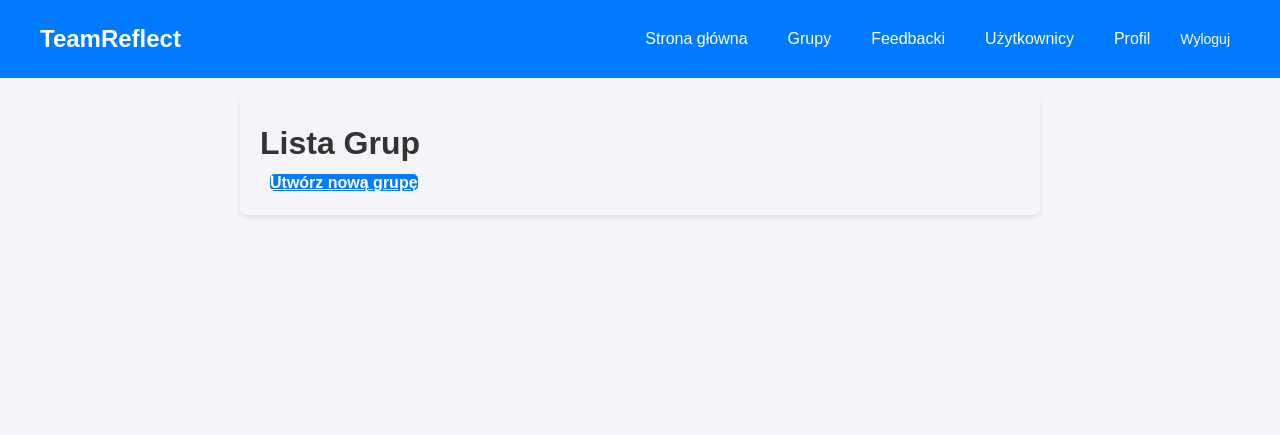
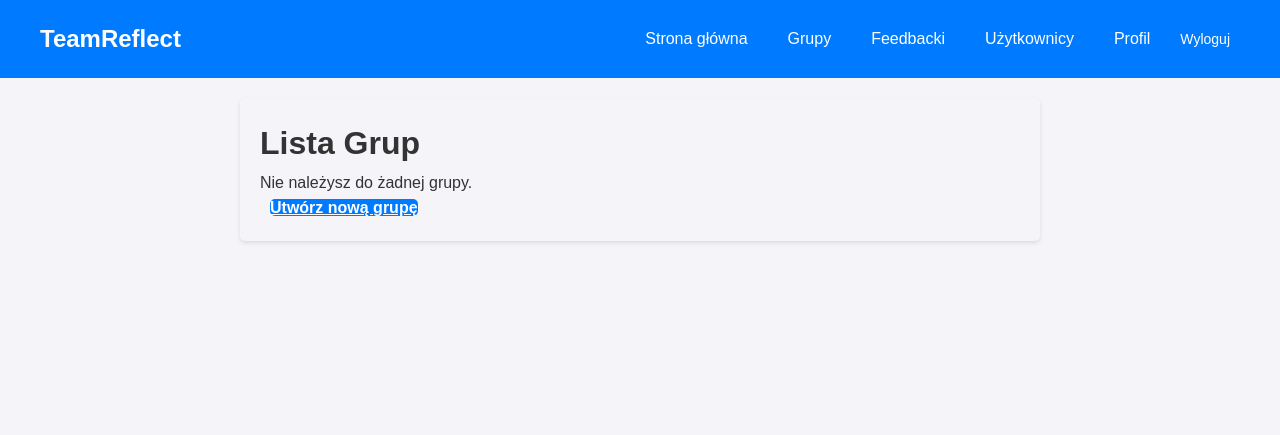
Before and after one commit to GreenAvian/TeamReflect_zut_project, a Django app: page /groups/ in a window 1280 px wide. Shown: the top 435 px of the page. Run offline with Django 5.2, Linux system fonts and the light colour scheme; the visitor is signed in with stand-in values (Sample User, id 1).

Commit message:
update group

```diff
--- a/TeamReflectApp/templates/group_list.html
+++ b/TeamReflectApp/templates/group_list.html
@@ -5,6 +5,8 @@
 {% block content %}
 <div class="group-list-container">
     <h1 class="group-list-title">Lista Grup</h1>
+
+    {% if groups %}
         <ul class="group-list">
             {% for group in groups %}
             <li class="group-item">
@@ -12,11 +14,15 @@
                 <div class="group-actions">
                     <a class="generic_button group-detail-btn" href="{% url 'group_detail' group.id %}">Szczegóły</a>
                     <a class="generic_button group-delete-btn" href="{% url 'delete_group' group.id %}"
-                   onclick="return confirm('Are you sure you want to delete the group?');">Usuń</a>
+                       onclick="return confirm('Czy na pewno chcesz usunąć tę grupę?');">Usuń</a>
                 </div>
             </li>
             {% endfor %}
         </ul>
+    {% else %}
+        <p class="no-groups-message">Nie należysz do żadnej grupy.</p>
+    {% endif %}
+
     <a class="generic_button group-create-btn" href="{% url 'create_group' %}">Utwórz nową grupę</a>
 </div>
 {% endblock %}
--- a/TeamReflectApp/views.py
+++ b/TeamReflectApp/views.py
@@ -18,51 +18,59 @@ def home(request):
 
 @login_required
 def group_list(request):
-    """Lista grup"""
-    groups = Group.objects.all()
+    """Lista grup, do których należy zalogowany użytkownik"""
+    groups = request.user.groups.all()  # Pobieranie grup, do których należy użytkownik
     return render(request, 'group_list.html', {'groups': groups})
 
 @login_required
 def group_detail(request, group_id):
     """Szczegóły grupy, dodawanie/usuwanie członków i ustawianie lidera"""
     group = get_object_or_404(Group, id=group_id)
+
+    # Sprawdzenie, czy użytkownik jest członkiem grupy
+    if group not in request.user.groups.all():
+        raise PermissionDenied("Nie masz dostępu do tej grupy.")
+
     members = group.user_set.all()
 
     if request.method == "POST":
-        # Dodawanie członka
         if "add_member" in request.POST:
             username = request.POST.get("username")
             if username:
                 try:
                     user = User.objects.get(username=username)
-                    group.user_set.add(user)
+                    if user in group.user_set.all():
+                        messages.error(request, f"Użytkownik {username} jest już członkiem grupy.")
+                    else:
+                        group.user_set.add(user)
+                        messages.success(request, f"Użytkownik {username} został dodany do grupy.")
                 except User.DoesNotExist:
-                    return render(request, "group_detail.html", {
-                        "group": group,
-                        "members": members,
-                        "error": "Nie znaleziono użytkownika.",
-                    })
+                    messages.error(request, "Nie znaleziono użytkownika.")
                 return redirect("group_detail", group_id=group.id)
-
 
         if "remove_member" in request.POST:
             user_id = request.POST.get("user_id")
             user = get_object_or_404(User, id=user_id)
+            if user.profile.is_leader:
+                user.profile.is_leader = False
+                user.profile.save()
             group.user_set.remove(user)
+            messages.success(request, f"Użytkownik {user.username} został usunięty z grupy.")
             return redirect("group_detail", group_id=group.id)
 
+        if "set_leader" in request.POST:
+            if not request.user.profile.is_leader:
+                raise PermissionDenied("Tylko lider grupy może zmienić lidera.")
 
-        if "set_leader" in request.POST:
             user_id = request.POST.get("user_id")
             user = get_object_or_404(User, id=user_id)
             if user not in group.user_set.all():
                 raise PermissionDenied("Użytkownik nie jest członkiem tej grupy.")
 
-
             UserProfile.objects.filter(user__in=group.user_set.all()).update(is_leader=False)
-
             user.profile.is_leader = True
             user.profile.save()
+            messages.success(request, f"Użytkownik {user.username} został nowym liderem.")
             return redirect("group_detail", group_id=group.id)
 
     return render(request, "group_detail.html", {"group": group, "members": members})
```
Also changed, not shown: TeamReflectApp/migrations/0002_leaderpost_leaderpollitem.py (added). Lines whose indentation alone changed are shown as unchanged.
